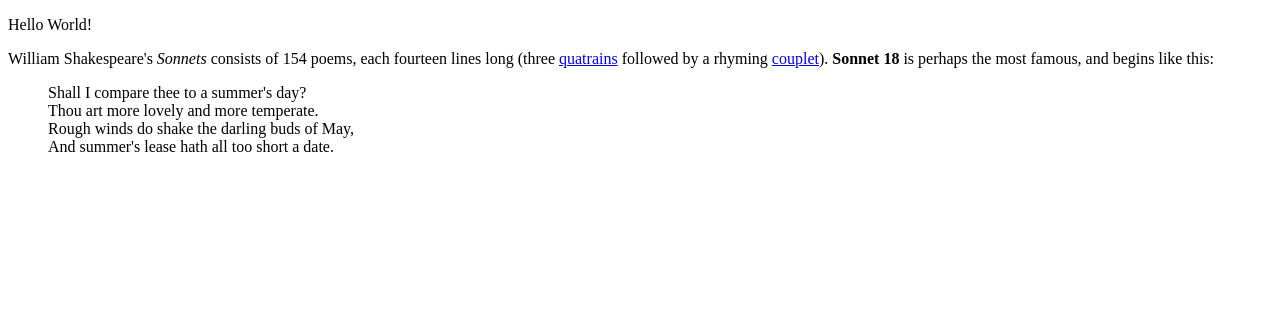
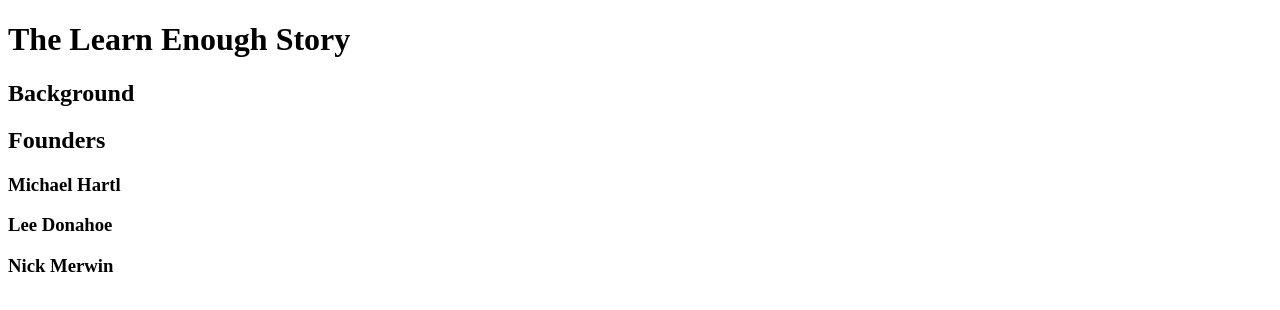
Before and after one commit to duffylasker/sample_website, a plain HTML site: page index.html in a window 1280 px wide. Drawn offline with Linux system fonts and the light colour scheme.

Commit message:
updated index file

```diff
--- a/index.html
+++ b/index.html
@@ -1,26 +1,22 @@
 <!DOCTYPE html>
 <html>
   <head>
-    <title>A Title Page</title>
+    <title>Being Dangerous</title>
     <meta charset="utf-8">
   </head>
   <body>
-    <p>Hello World!</p>
-<p>
-  William Shakespeare's <em>Sonnets</em> consists of 154 poems, each fourteen
-  lines long (three
-  <a href="https://en.wikipedia.org/wiki/Quatrain">quatrains</a>
-  followed by a rhyming
-  <a href="https://en.wikipedia.org/wiki/Couplet">couplet</a>).
-  <strong>Sonnet 18</strong> is perhaps the most famous, and begins like this:
-</p>
-<blockquote>
-  <p>
-    Shall I compare thee to a summer's day?<br>
-    Thou art more lovely and more temperate.<br>
-    Rough winds do shake the darling buds of May,<br>
-    And summer's lease hath all too short a date.
-  </p>
-</blockquote>
+
+    <h1>The Learn Enough Story</h1>
+
+    <h2>Background</h2>
+
+    <h2>Founders</h2>
+
+    <h3>Michael Hartl</h3>
+
+    <h3>Lee Donahoe</h3>
+
+    <h3>Nick Merwin</h3>
+
   </body>
 </html>
```
